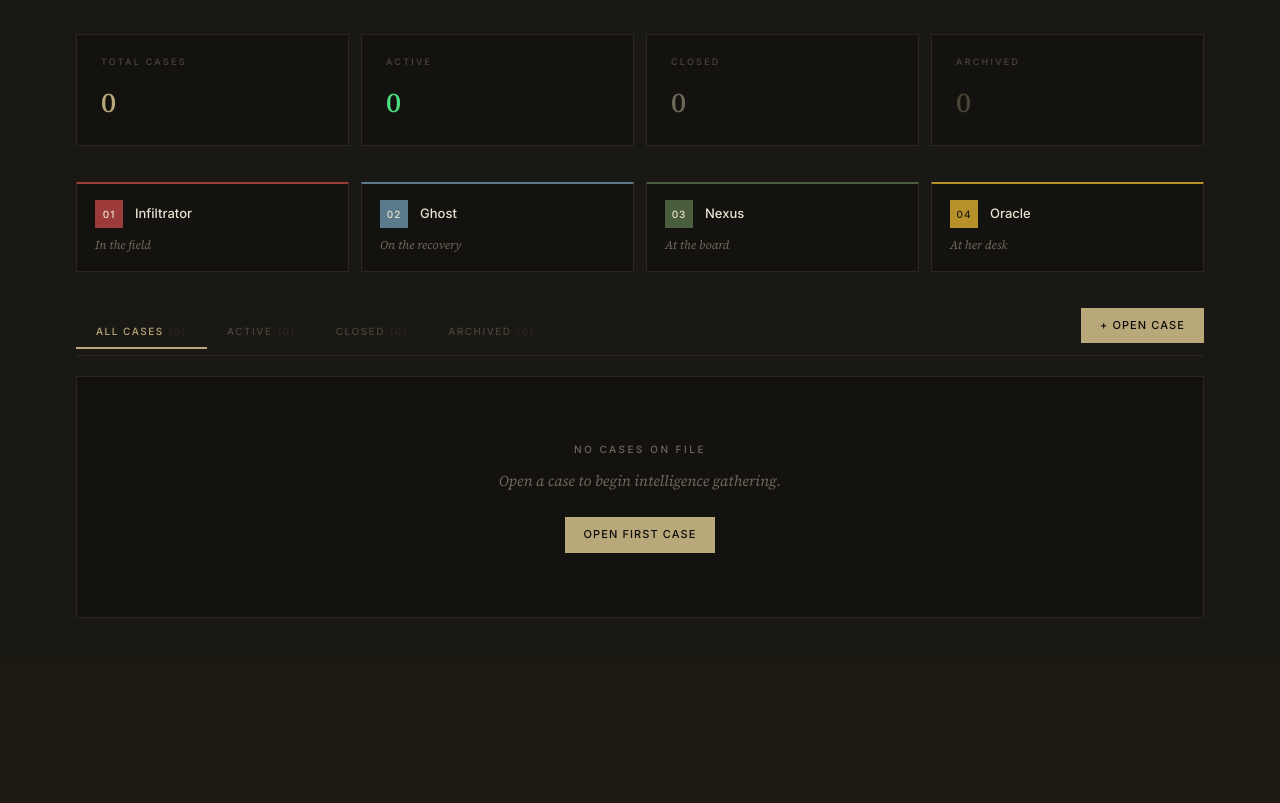
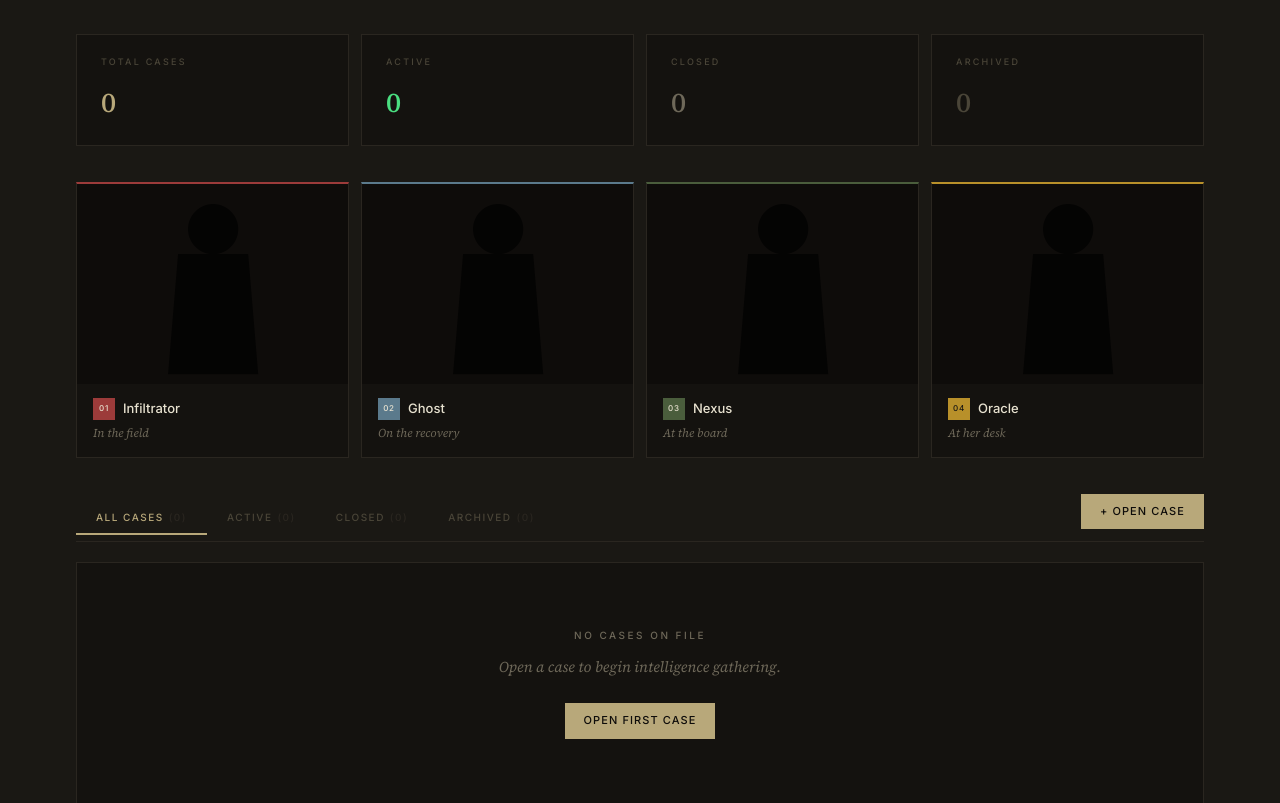
Before and after one commit to HAHJJ-HUB/projectbedrock, a FastAPI app: page / in a window 1280 px wide. Shown: the part 196-999 px from the top of the page. Before the commit the page ends 814 px from the top, so only its background shows below. Run offline with FastAPI, Linux system fonts and the light colour scheme; data that the repository does not hold is empty.

Commit message:
Wire filer portrait images into dashboard and deploy panel
Portrait cards on dashboard roster show 200px image zone above the
name/role footer. Deploy panel in case detail shows a 4-up portrait
strip above the scope input. Both reference /static/images/{filer}.png.
Placeholder silhouettes committed; replace with final artwork.

https://claude.ai/code/session_017Luie5tNaMtby1uTF3eCxC

```diff
--- a/web/templates/dashboard.html
+++ b/web/templates/dashboard.html
@@ -81,12 +81,21 @@
       ("03", "Nexus",       "nexus",       "At the board"),
       ("04", "Oracle",      "oracle",      "At her desk"),
     ] %}
-    <div class="card card-filer-{{ filer }}" style="padding:16px 18px">
-      <div class="flex items-center gap-3" style="margin-bottom:8px">
-        <div class="badge badge-{{ filer }}">{{ num }}</div>
-        <span style="font-family:var(--font-sans);font-size:13px;font-weight:500;color:var(--bone)">{{ name }}</span>
+    <div class="card card-filer-{{ filer }}" style="overflow:hidden;position:relative">
+      <!-- Portrait -->
+      <div style="height:200px;overflow:hidden;display:flex;align-items:center;justify-content:center;background:var(--wood-deepest);position:relative">
+        <img src="/static/images/{{ filer }}.png"
+             alt="{{ name }}"
+             style="height:100%;width:100%;object-fit:contain;object-position:center bottom;filter:brightness(0.9);mix-blend-mode:normal">
       </div>
-      <div style="font-family:var(--font-serif);font-style:italic;font-size:12px;color:var(--brass-faded)">{{ role }}</div>
+      <!-- Footer -->
+      <div style="padding:14px 16px">
+        <div class="flex items-center gap-2" style="margin-bottom:4px">
+          <div class="badge badge-{{ filer }}" style="width:22px;height:22px;font-size:8px">{{ num }}</div>
+          <span style="font-family:var(--font-sans);font-size:13px;font-weight:500;color:var(--bone)">{{ name }}</span>
+        </div>
+        <div style="font-family:var(--font-serif);font-style:italic;font-size:12px;color:var(--brass-faded)">{{ role }}</div>
+      </div>
     </div>
     {% endfor %}
   </div>
```
Also changed, not shown: web/templates/case_detail.html (+13 -6 lines), web/static/images/ghost.png (added), web/static/images/infiltrator.png (added), web/static/images/nexus.png (added), web/static/images/oracle.png (added).
